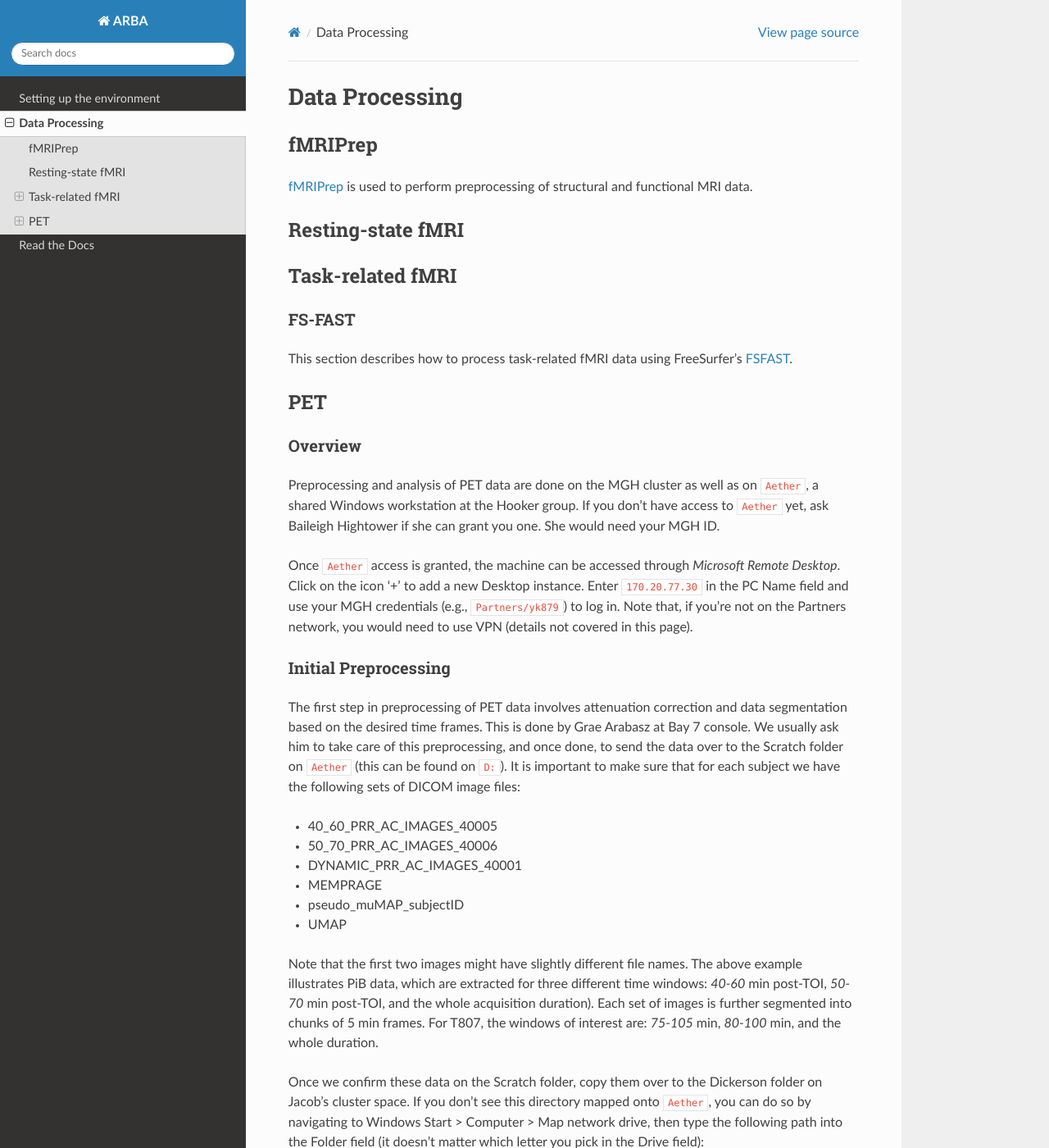
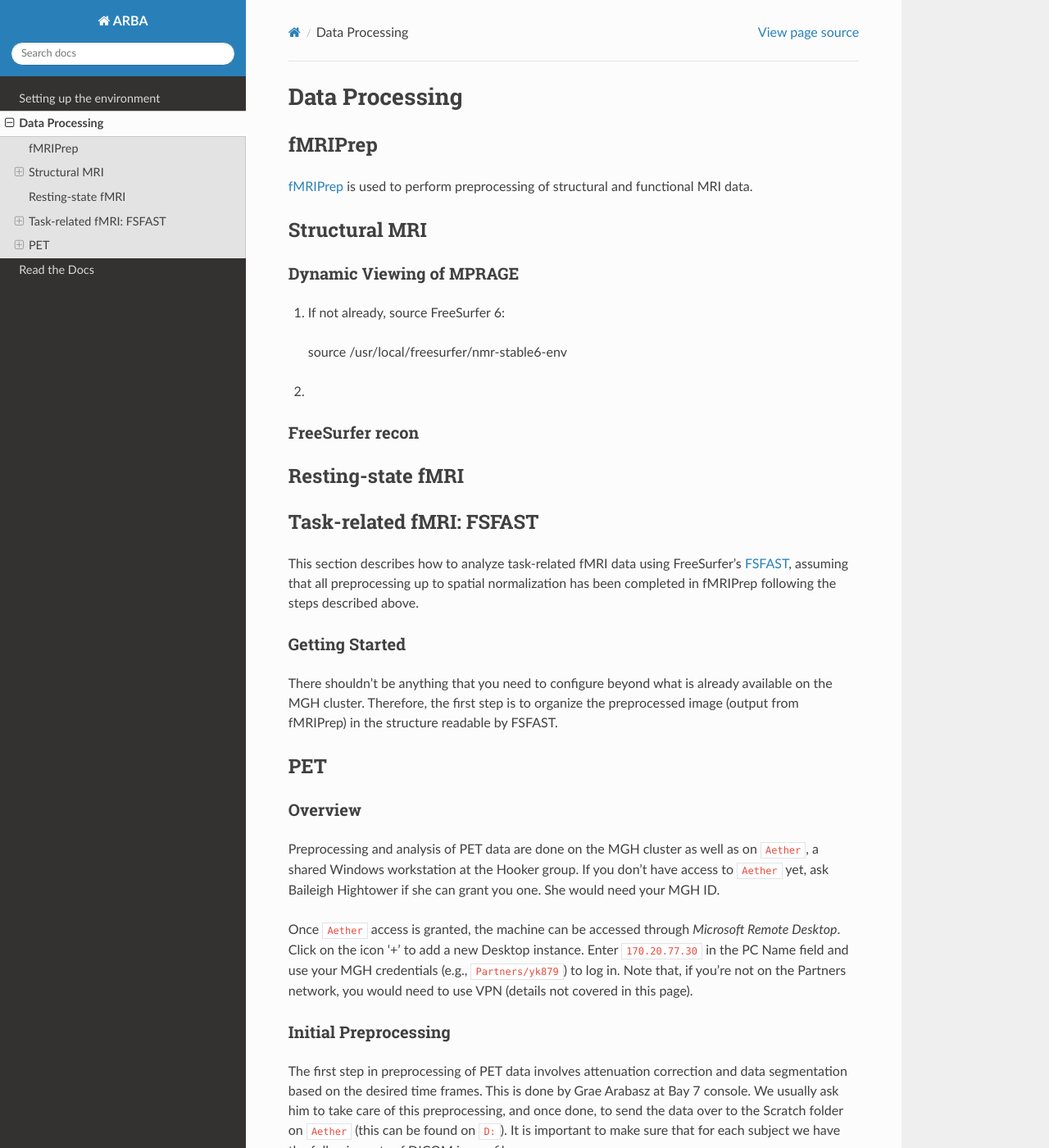
Before and after one commit to arbaneu/main, a Sphinx documentation site: the page built from docs/data.rst, in a window 1280 px wide and 1400 px high. Shown: the whole window at 82% size. Built offline with Sphinx 7.4.7 and the Read the Docs theme 2.0.0, drawn with Linux system fonts in a browser that asks for light colours.

Commit message:
Initial commit

```diff
--- a/docs/data.rst
+++ b/docs/data.rst
@@ -5,15 +5,29 @@ fMRIPrep
 --------
 `fMRIPrep <https://fmriprep.readthedocs.io/en/stable/>`_ is used to perform preprocessing of structural and functional MRI data.
 
+Structural MRI
+--------------
+Dynamic Viewing of MPRAGE
+~~~~~~~~~~~~~~~~~~~~~~~~~
+1. If not already, source FreeSurfer 6::
+
+  source /usr/local/freesurfer/nmr-stable6-env
+
+2.
+
+FreeSurfer recon
+~~~~~~~~~~~~~~~~
+
 Resting-state fMRI
 ------------------
 
-Task-related fMRI
------------------
-FS-FAST
-~~~~~~~
-This section describes how to process task-related fMRI data using FreeSurfer's `FSFAST <https://surfer.nmr.mgh.harvard.edu/fswiki/FsFastTutorialV6.0>`_.
+Task-related fMRI: FSFAST
+-------------------------
+This section describes how to analyze task-related fMRI data using FreeSurfer's `FSFAST <https://surfer.nmr.mgh.harvard.edu/fswiki/FsFastTutorialV6.0>`_, assuming that all preprocessing up to spatial normalization has been completed in fMRIPrep following the steps described above.
 
+Getting Started
+~~~~~~~~~~~~~~~
+There shouldn't be anything that you need to configure beyond what is already available on the MGH cluster. Therefore, the first step is to organize the preprocessed image (output from fMRIPrep) in the structure readable by FSFAST.
 
 
 PET
```
